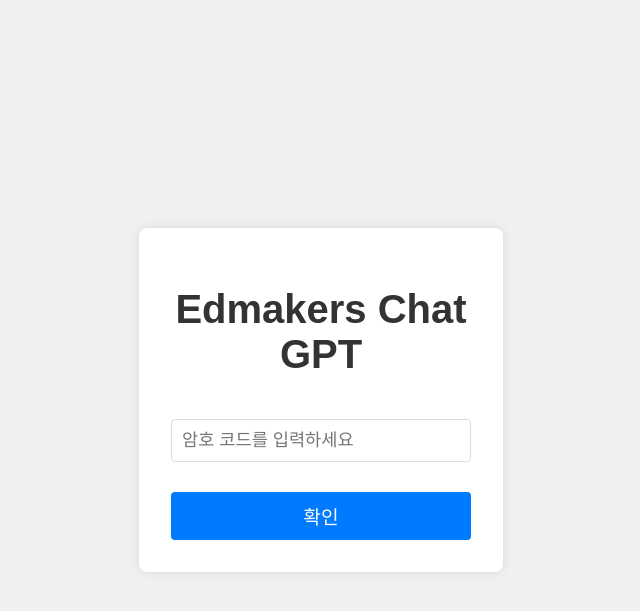
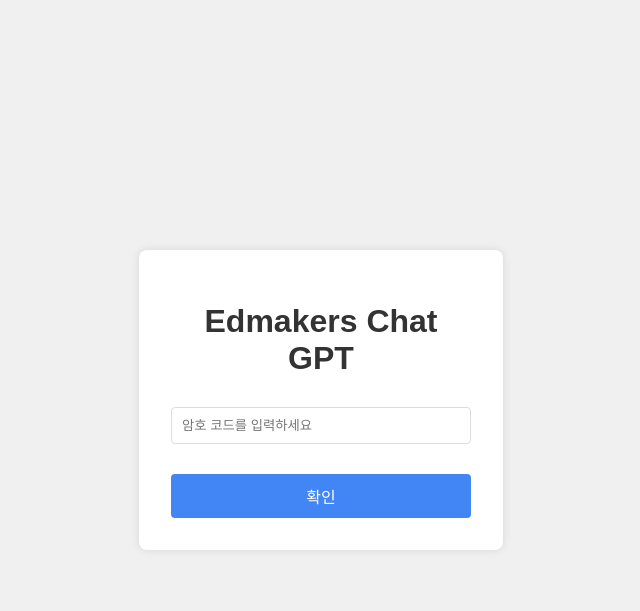
Before and after one commit to soomincd/flask, a Flask app: page /cod in a window 1280 px wide. Shown: the top 611 px of the page, without its empty margins (319-959 px from the left). Run offline with Flask 2, Linux system fonts and the light colour scheme.

Commit message:
Update cod.html

```diff
--- a/templates/cod.html
+++ b/templates/cod.html
@@ -4,7 +4,6 @@
     <meta charset="UTF-8">
     <meta name="viewport" content="width=device-width, initial-scale=1.0">
     <title>Edmakers</title>
-    <link rel="stylesheet" href="{{ url_for('static', filename='styles.css') }}">
     <link rel="icon" type="image/png" href="{{ url_for('static', filename='favicon.png') }}">
     <style>
         body {
@@ -26,6 +25,7 @@
         h1 {
             text-align: center;
             color: #333;
+            margin-bottom: 20px;
         }
         form {
             display: flex;
@@ -40,14 +40,15 @@
         button {
             margin-top: 20px;
             padding: 10px;
-            background-color: #007bff;
+            background-color: #4285f4;
             color: white;
             border: none;
             border-radius: 4px;
             cursor: pointer;
+            font-size: 16px;
         }
         button:hover {
-            background-color: #0056b3;
+            background-color: #3367d6;
         }
         .flash-message {
             padding: 10px;
```
